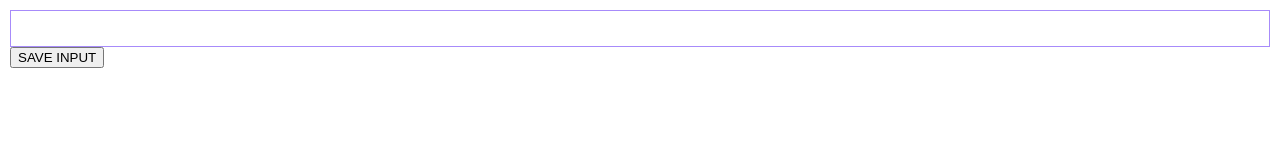
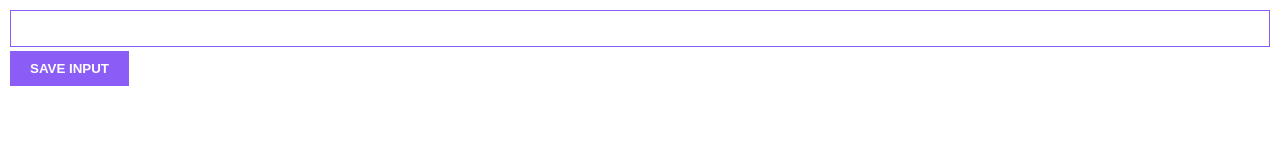
Before and after one commit to horsemaker/lead-tracker, a plain HTML site: page index.html in a window 1280 px wide. Drawn offline with Linux system fonts and the light colour scheme.

Commit message:
style: input & button

```diff
--- a/index.css
+++ b/index.css
@@ -6,12 +6,16 @@ body {
 
 input {
   width: 100%;
-  padding-left: 10px;
-  padding-right: 10px;
-  padding-bottom: 10px;
-  padding-top: 10px;
+  padding: 10px;
   box-sizing: border-box;
-  border: 1px solid #a78bfa;
+  border: 1px solid #8b5cf6;
+  margin-bottom: 4px;
 }
 
-/* color -> Purple 400 -> #A78BFA */
+button {
+  background: #8b5cf6;
+  color: white;
+  padding: 10px 20px;
+  border: none;
+  font-weight: bold;
+}
```
